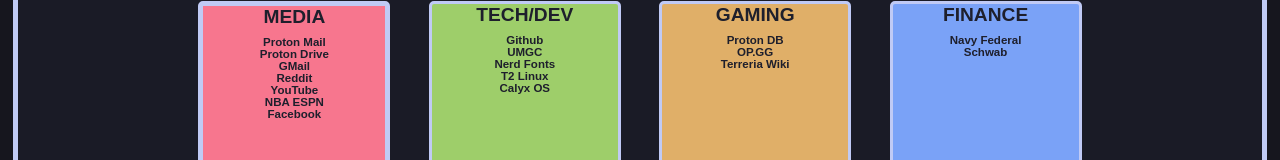
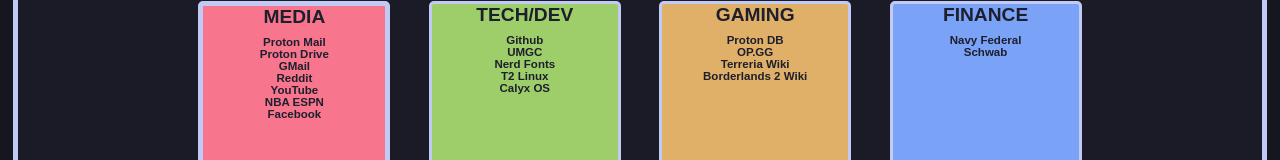
Before and after one commit to kylfp/fat-startpage, a plain HTML site: page index.html in a window 1280 px wide. Shown: the part 493-653 px from the top of the page. Drawn offline with Linux system fonts and the light colour scheme; no server answers.

Commit message:
Update index.html

```diff
--- a/index.html
+++ b/index.html
@@ -79,6 +79,7 @@
                         <div class"bookmark"><a href="https://www.protondb.com/">Proton DB</a></div>
                         <div class"bookmark"><a href="https://www.op.gg/">OP.GG</a></div>
                         <div class"bookmark"><a href="https://terraria.fandom.com/wiki/Terraria_Wiki">Terreria Wiki</a></div>
+                        <div class"bookmark"><a href="https://borderlands.fandom.com/wiki/Borderlands_2">Borderlands 2 Wiki</a></div>
                     </div>
                 </div>
                 <div class="finance-bookmarks">
```
